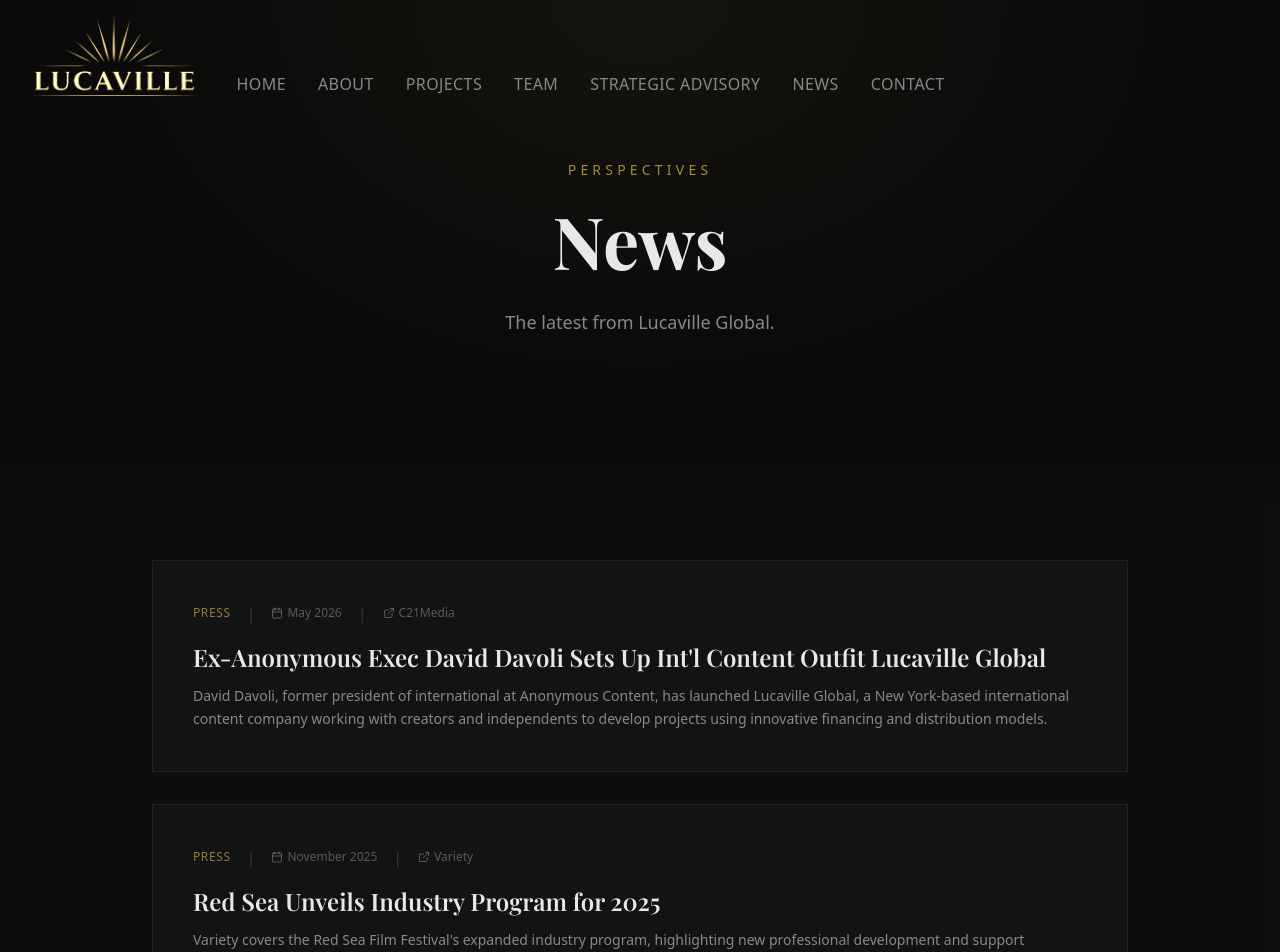
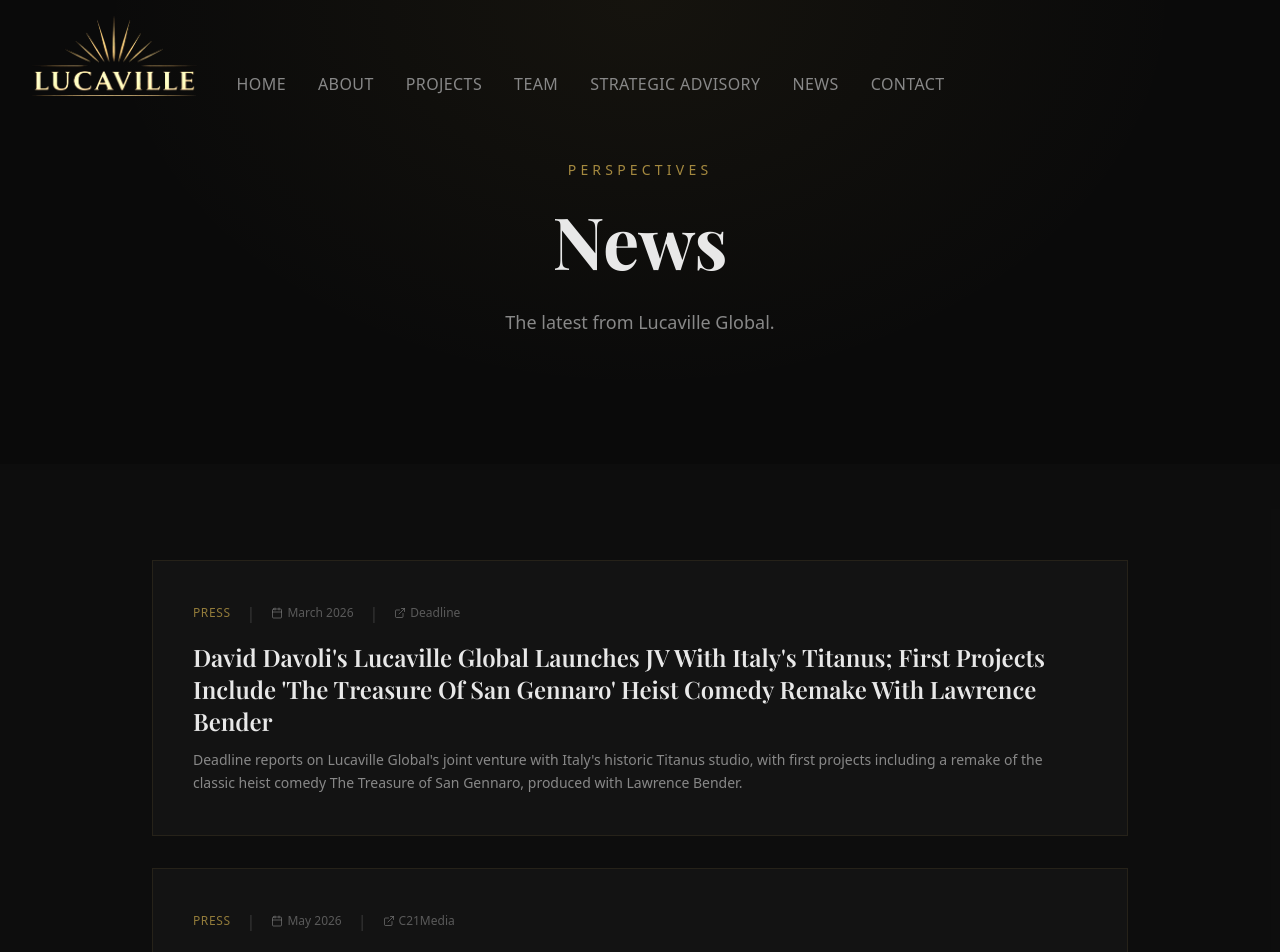
Before and after one commit to ddavoli2/lucaville-global, a Next.js app: page /news in a window 1280 px wide. Shown: the top 952 px of the page. Built offline with nearby package versions, Linux system fonts and the light colour scheme; a web font is replaced by a local one.

Commit message:
Add Deadline Lucaville-Titanus JV article to news page

```diff
--- a/src/app/news/page.tsx
+++ b/src/app/news/page.tsx
@@ -4,6 +4,16 @@
 import AnimatedSection from "@/components/AnimatedSection";
 
 const articles = [
+  {
+    date: "March 2026",
+    category: "Press",
+    title:
+      "David Davoli's Lucaville Global Launches JV With Italy's Titanus; First Projects Include 'The Treasure Of San Gennaro' Heist Comedy Remake With Lawrence Bender",
+    excerpt:
+      "Deadline reports on Lucaville Global's joint venture with Italy's historic Titanus studio, with first projects including a remake of the classic heist comedy The Treasure of San Gennaro, produced with Lawrence Bender.",
+    url: "https://deadline.com/2026/03/lucaville-titanus-jv-italy-lawrence-bender-dario-argento-1236762802/",
+    source: "Deadline",
+  },
   {
     date: "May 2026",
     category: "Press",
```
